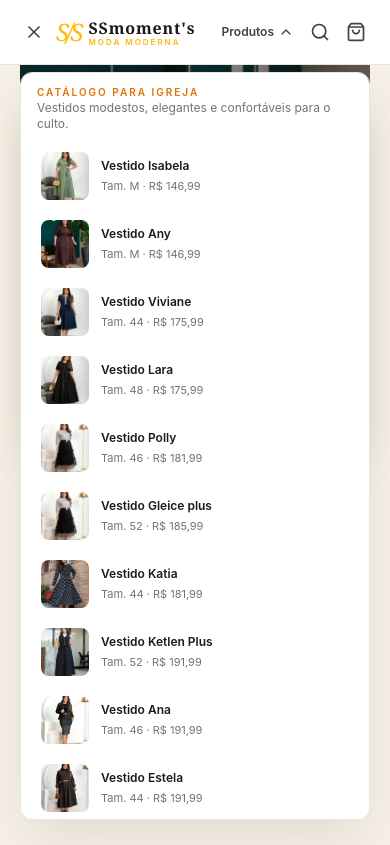
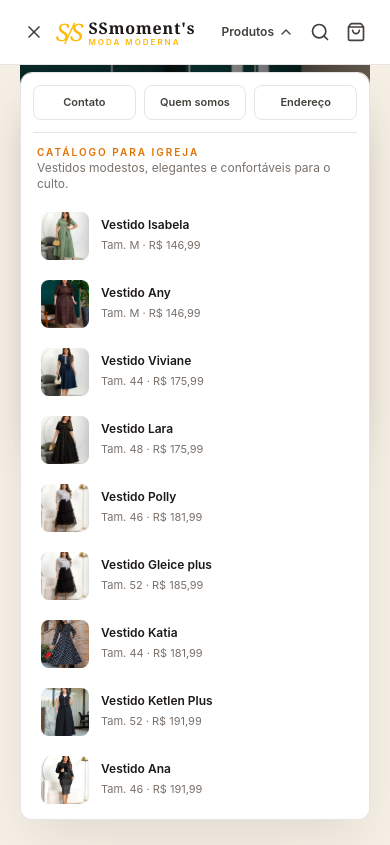
Before and after one commit to AparecidoHonorato/SSMODAS, a React (Vite) app: page / in a window 390 px wide. Both pictures are taken after a click on the button 34 px from the left and 32 px from the top of the page. Built offline with nearby package versions, Linux system fonts and the light colour scheme.

Commit message:
Show navigation options on mobile

```diff
--- a/src/components/Header.jsx
+++ b/src/components/Header.jsx
@@ -194,6 +194,17 @@ export default function Header() {
               </div>
             ) : (
               <div>
+                <div className="mb-3 grid grid-cols-3 gap-2 border-b border-stone-200 pb-3 md:hidden">
+                  <button onClick={() => abrirSecao('contato')} className="rounded-lg border border-stone-200 px-2 py-2 text-[11px] font-semibold text-stone-700 hover:border-amber-400 hover:bg-amber-50">
+                    Contato
+                  </button>
+                  <button onClick={() => abrirSecao('sobre')} className="rounded-lg border border-stone-200 px-2 py-2 text-[11px] font-semibold text-stone-700 hover:border-amber-400 hover:bg-amber-50">
+                    Quem somos
+                  </button>
+                  <button onClick={() => abrirSecao('mapa')} className="rounded-lg border border-stone-200 px-2 py-2 text-[11px] font-semibold text-stone-700 hover:border-amber-400 hover:bg-amber-50">
+                    Endereço
+                  </button>
+                </div>
                 <p className="px-1 text-[10px] font-semibold uppercase tracking-[0.2em] text-amber-600">Catálogo para igreja</p>
                 <p className="mb-3 px-1 text-xs text-stone-500">Vestidos modestos, elegantes e confortáveis para o culto.</p>
                 {produtoSelecionado && (
```
